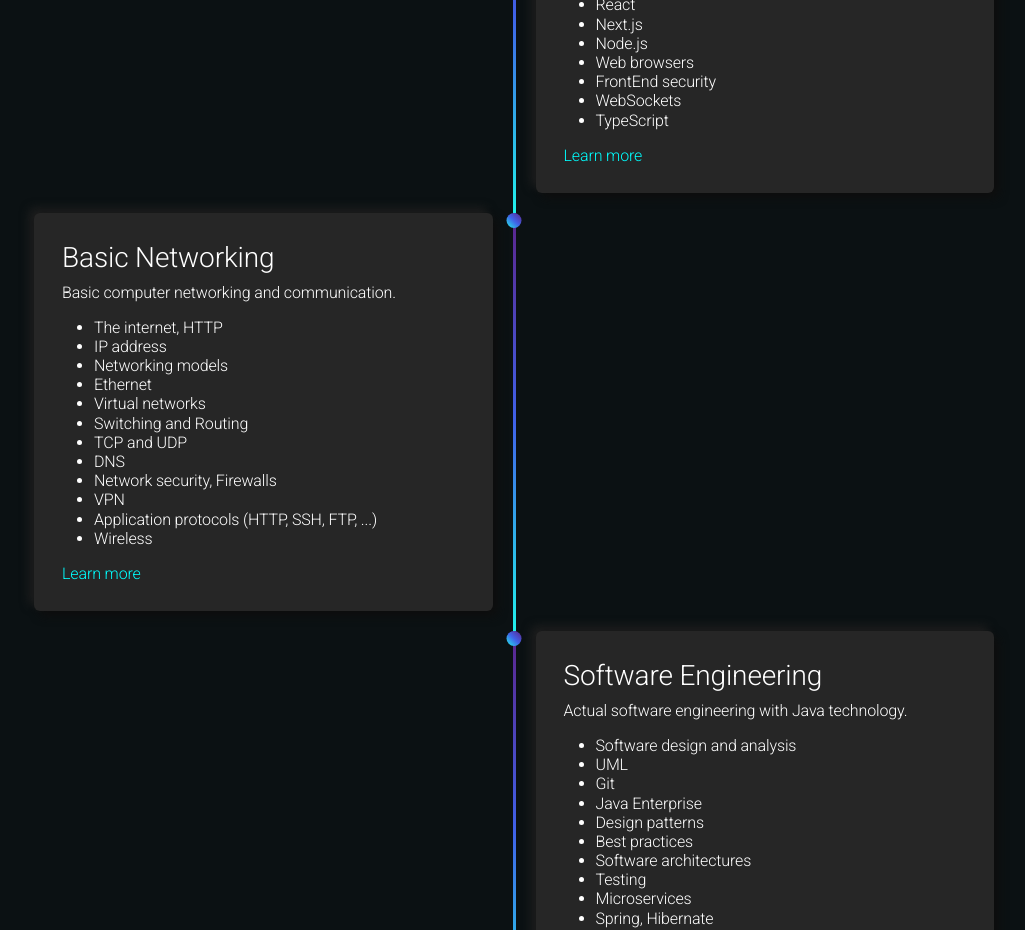
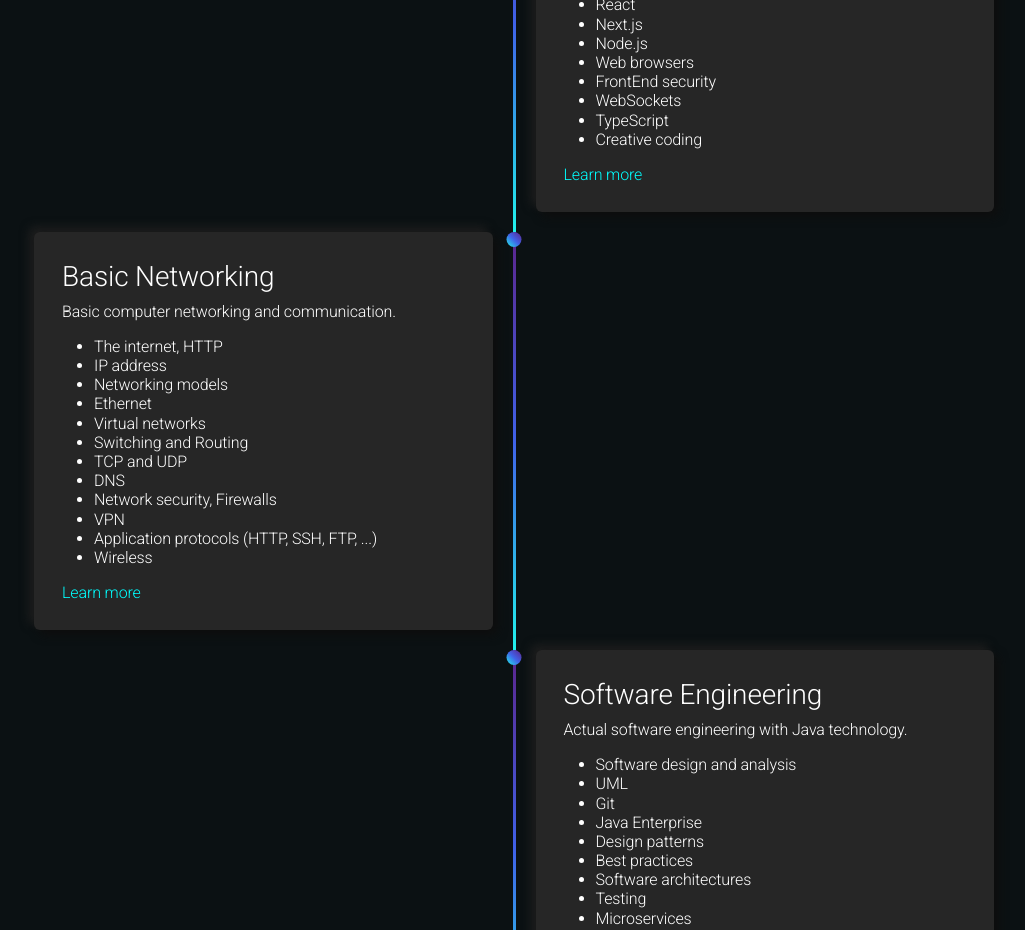
Before and after one commit to Sirvy/web-eng-journey, a React (Create React App) app: page / in a window 1280 px wide. Shown: the part 2780-3710 px from the top of the page, without its empty margins (126-1151 px from the left). Built offline with nearby package versions, Linux system fonts and the light colour scheme.

Commit message:
Update SkillsSection.js

```diff
--- a/src/pages/parts/SkillsSection.js
+++ b/src/pages/parts/SkillsSection.js
@@ -80,7 +80,8 @@ const skillList = [
             "Web browsers",
             "FrontEnd security",
             "WebSockets",
-            "TypeScript"
+            "TypeScript",
+            "Creative coding"
         ]
     },
     {
```
